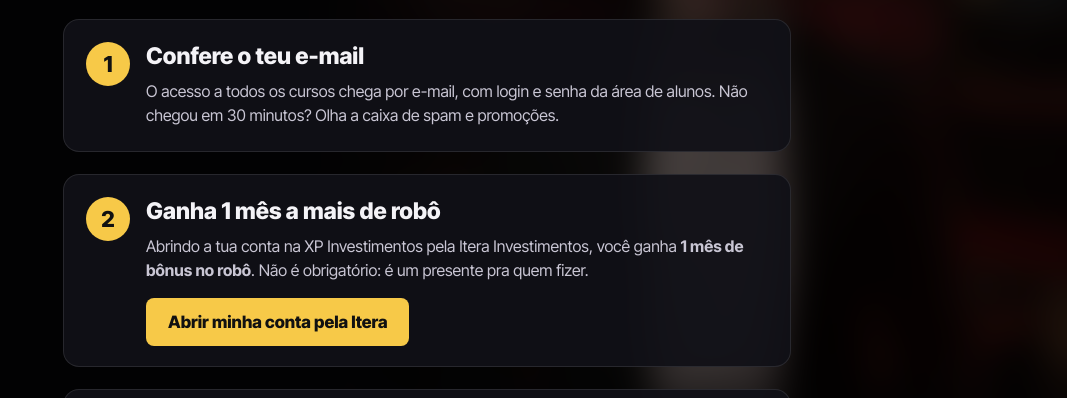
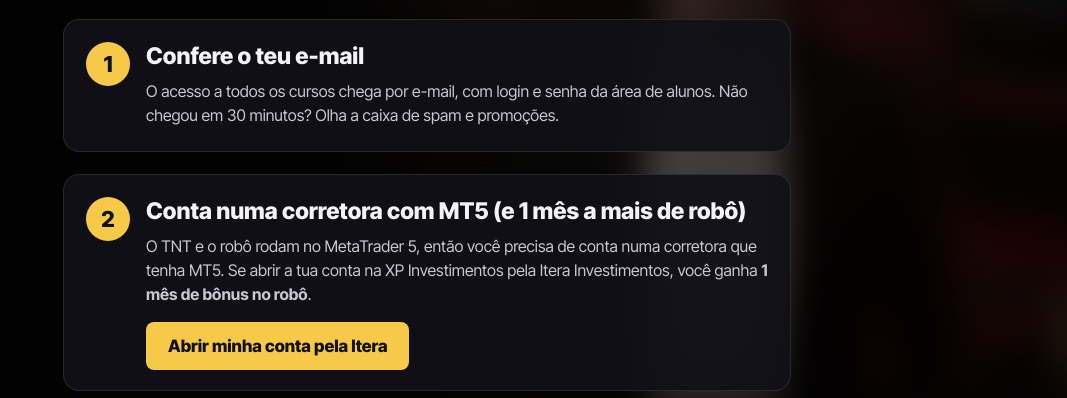
Before and after one commit to rodrigocohenoficial/black-friday-2026, a plain HTML site: page boas-vindas.html in a window 1280 px wide. Shown: the part 354-752 px from the top of the page, without its empty margins (213-1280 px from the left). Drawn offline with Linux system fonts and the light colour scheme.

Commit message:
Boas-vindas: requisito de MT5, link da comunidade de avisos dos alunos
Co-Authored-By: Claude Opus 5.5 <noreply@anthropic.com>
Claude-Session: https://claude.ai/code/session_019J4ujHrXtLZfByAtGeeyHZ

```diff
--- a/boas-vindas.html
+++ b/boas-vindas.html
@@ -60,8 +60,8 @@ h1 span{color:var(--gold)}
 
   <section class="step">
     <div class="n">2</div>
-    <h2>Ganha 1 mês a mais de robô</h2>
-    <p>Abrindo a tua conta na XP Investimentos pela Itera Investimentos, você ganha <b>1 mês de bônus no robô</b>. Não é obrigatório: é um presente pra quem fizer.</p>
+    <h2>Conta numa corretora com MT5 (e 1 mês a mais de robô)</h2>
+    <p>O TNT e o robô rodam no MetaTrader 5, então você precisa de conta numa corretora que tenha MT5. Se abrir a tua conta na XP Investimentos pela Itera Investimentos, você ganha <b>1 mês de bônus no robô</b>.</p>
     <div class="act"><a class="btn alt" id="itera" href="https://rodrigocohen.com.br/itera" target="_blank" rel="noopener">Abrir minha conta pela Itera</a></div>
   </section>
 
@@ -81,7 +81,7 @@ h1 span{color:var(--gold)}
     <div class="n">4</div>
     <h2>Entra na comunidade de avisos</h2>
     <p>É por lá que chegam o link da live do robô, a agenda da Sala ao Vivo e do Programa de Aceleração. A Sala ao Vivo começa na semana seguinte à tua compra, numa sala fechada.</p>
-    <div class="act"><a class="btn" id="grupo" href="#" rel="noopener">Entrar na comunidade de avisos</a></div>
+    <div class="act"><a class="btn" id="grupo" href="https://sndflw.com/i/IgOASWfrgyiWmF4tQrXB" rel="noopener">Entrar na comunidade de avisos</a></div>
   </section>
 
   <section class="step">
```
